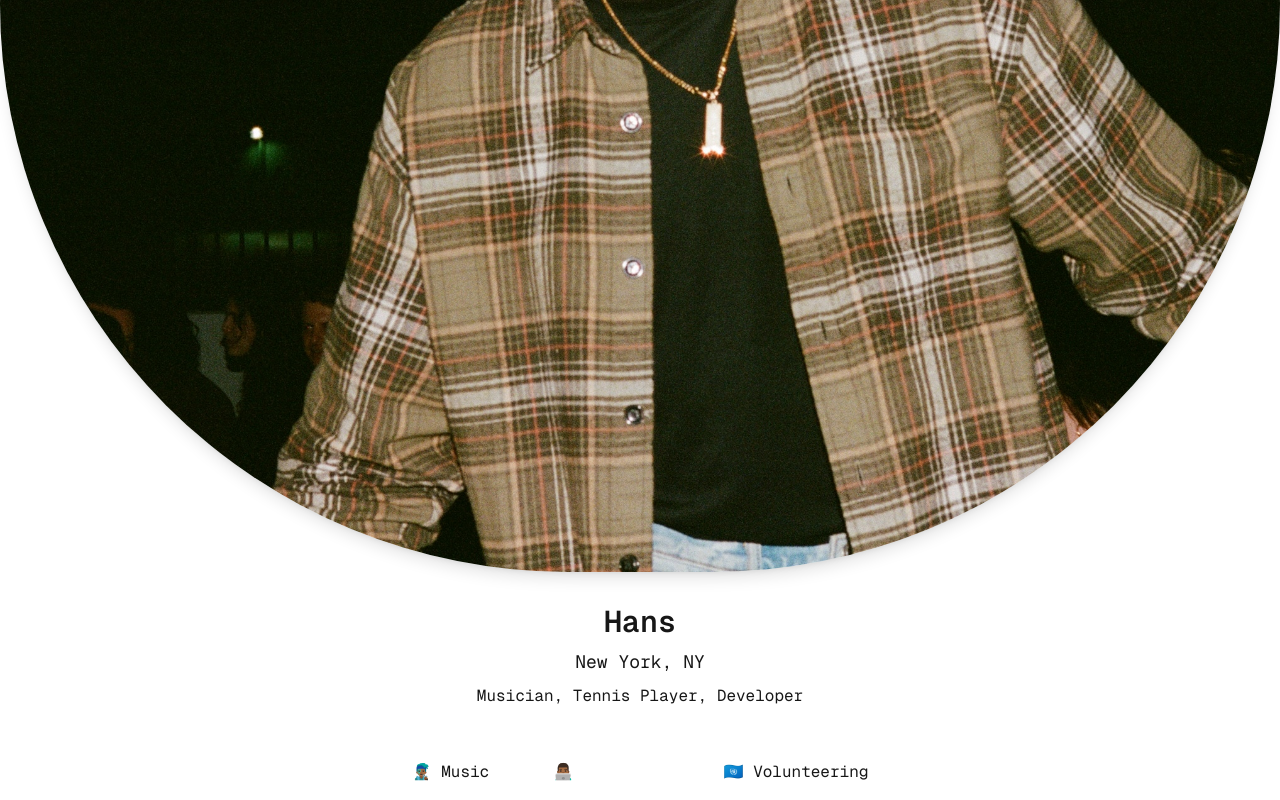
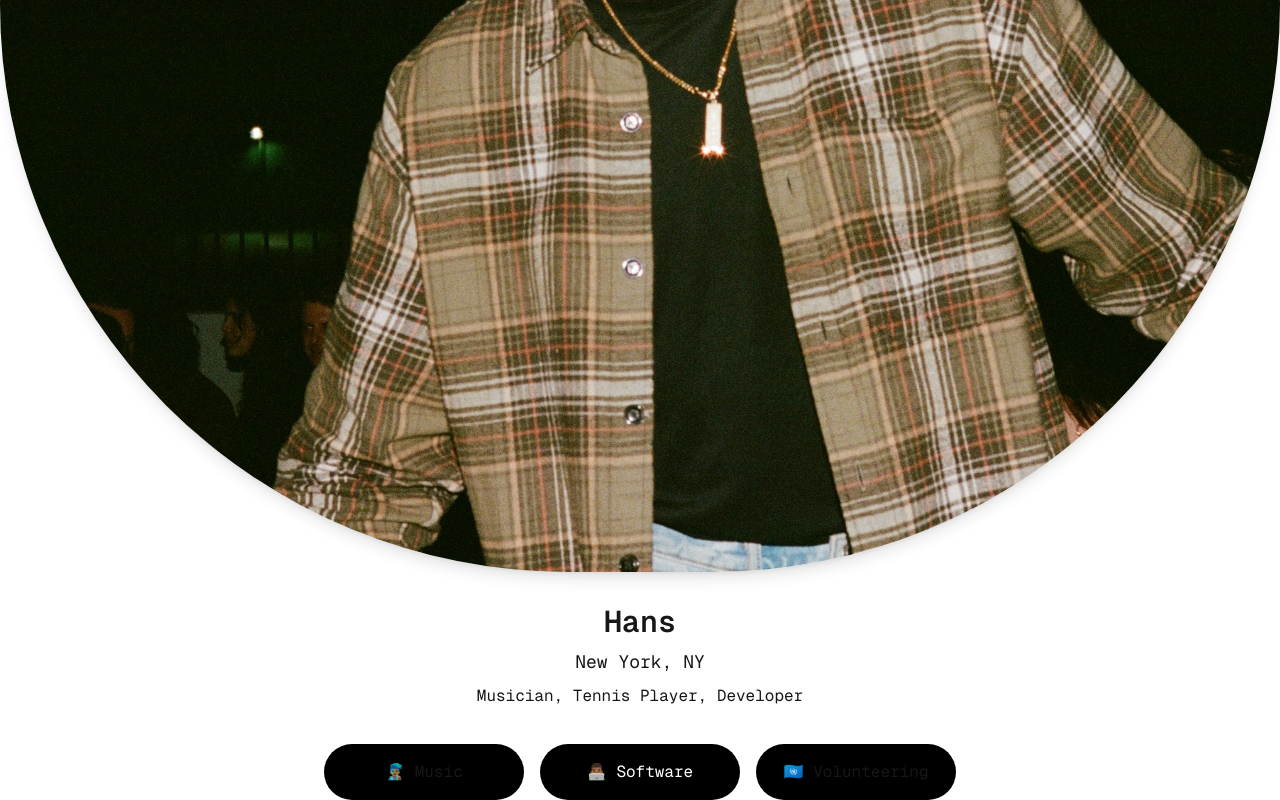
Before and after one commit to hanskamin/website, a Next.js app: page / in a window 1280 px wide. Shown: the part 564-1364 px from the top of the page. Built offline with nearby package versions, Linux system fonts and the light colour scheme.

Commit message:
created the button component

```diff
--- a/app/ui/Button.tsx
+++ b/app/ui/Button.tsx
@@ -1,16 +1,32 @@
+"use client";
+
 import clsx from "clsx";
+import { useRouter } from "next/navigation";
 
 type ButtonProps = {
   className?: string,
   title?: string,
+  route?: string,
 };
 
-export default function Button({ className, title }: ButtonProps) {
+export default function Button({ className, title, route }: ButtonProps) {
+  const router = useRouter();
+
+  const goToRoute = () => {
+    if (route) {
+      router.replace(route);
+    }
+  };
+
   return (
-    <div className={clsx(className)}>
-      <button>
-        {title}
-      </button>
-    </div>
+    <button
+      className={clsx(
+        "w-[200px] bg-[#000000] rounded-full py-3 text-center font-[family-name:var(--font-geist-mono)]",
+        className,
+      )}
+      onClick={goToRoute}
+    >
+      {title}
+    </button>
   );
 }
```
